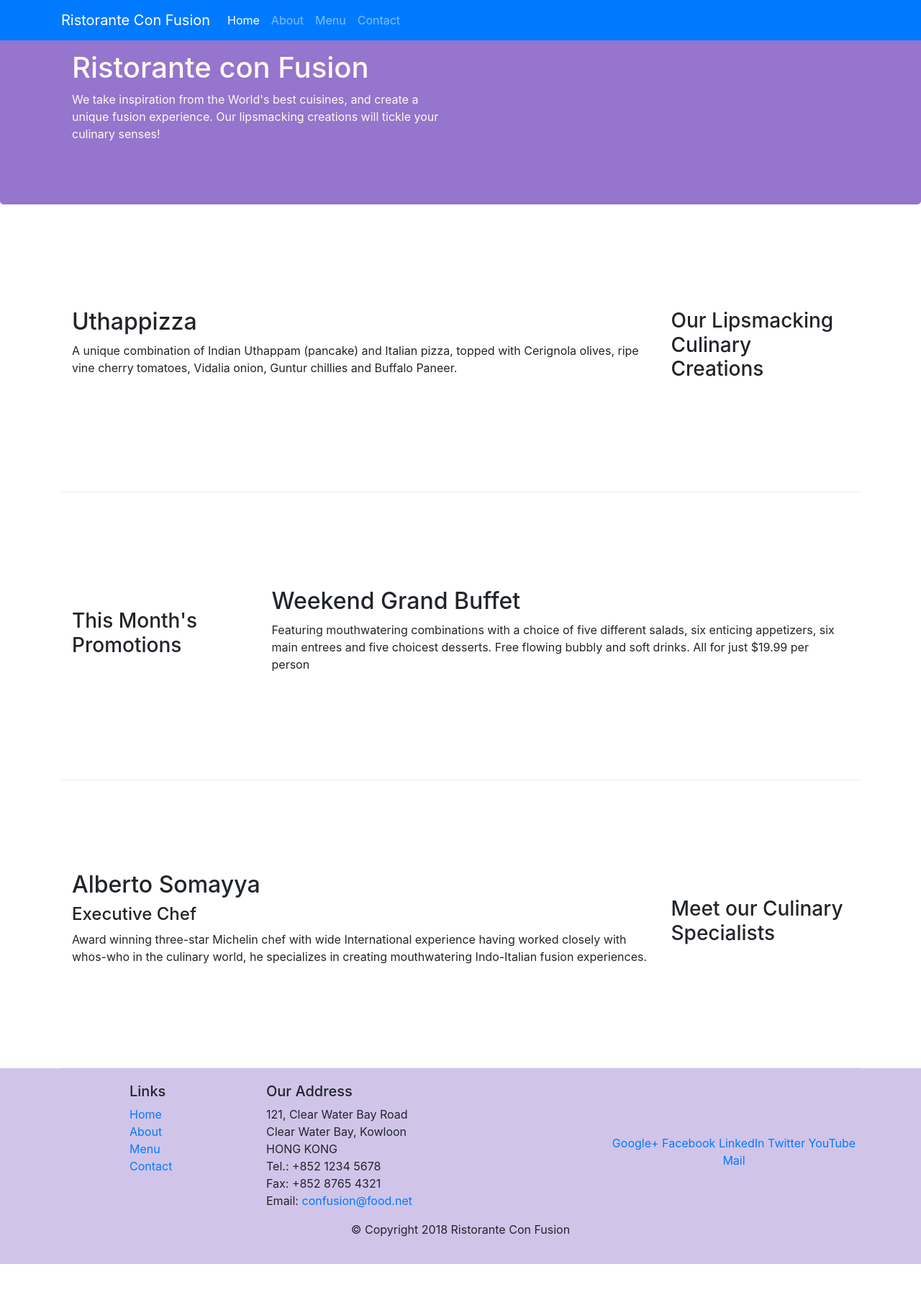
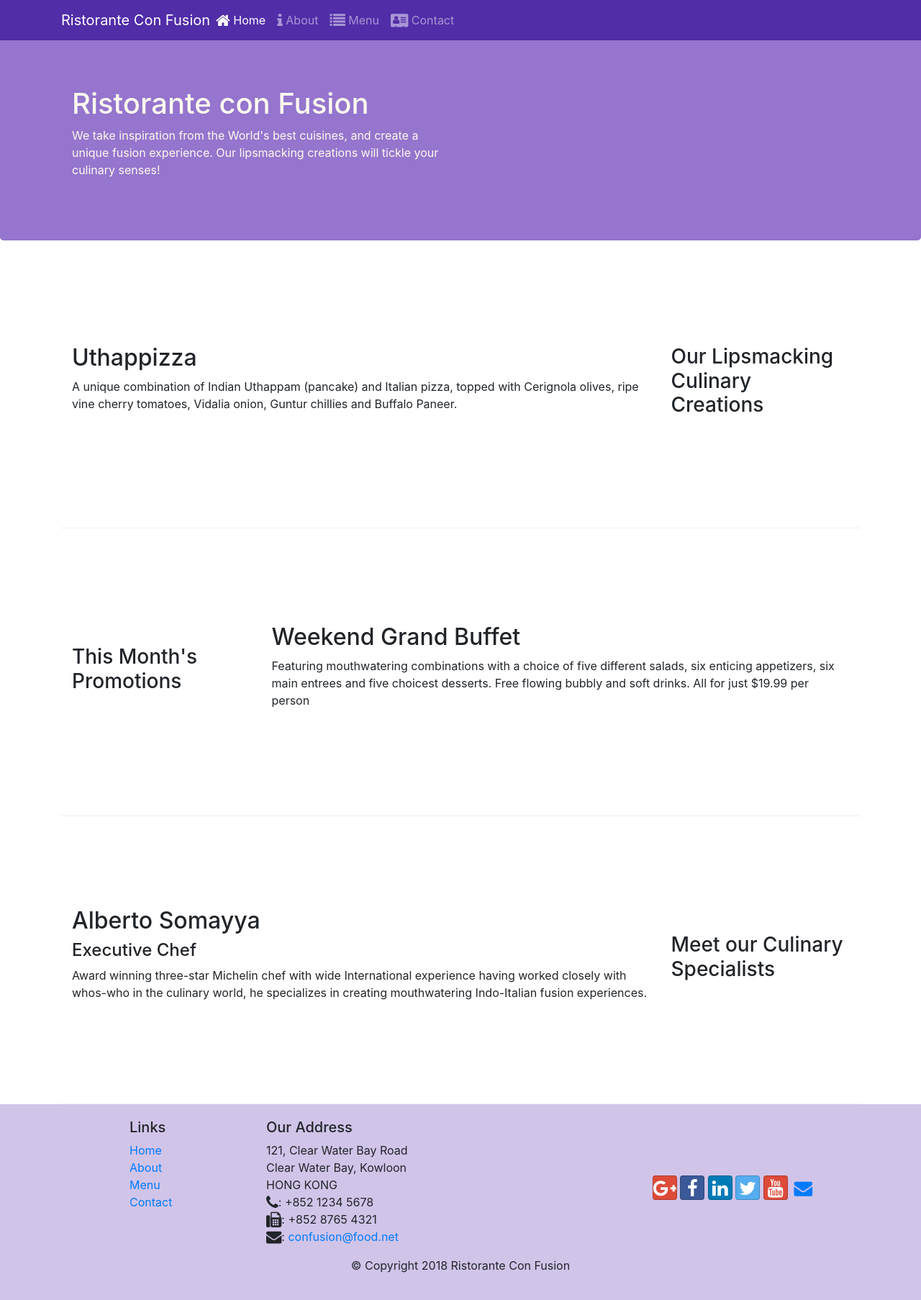
Before and after one commit to kingshine08/grid-system-test, a website: page index.html in a window 1280 px wide. Shown: the whole page at 72% size. Before the commit the page ends 1756 px from the top, so only its background shows below. Drawn offline with nearby package versions, Linux system fonts and the light colour scheme.

Commit message:
week2 section1

```diff
--- a/css/style.css
+++ b/css/style.css
@@ -28,3 +28,12 @@
   margin: 0px;
   color: #0f0f0f;
 }
+
+body {
+  padding: 50px 0px 0px 0px;
+  z-index: 0;
+}
+
+.navbar-dark {
+  background-color: #512DA8;
+}
--- a/index.html
+++ b/index.html
@@ -9,25 +9,32 @@
 
     <!-- Bootstrap CSS -->
     <link rel="stylesheet" href="node_modules/bootstrap/dist/css/bootstrap.min.css">
+    <link rel="stylesheet" href="node_modules/font-awesome/css/font-awesome.min.css">
+    <link rel="stylesheet" href="node_modules/bootstrap-social/bootstrap-social.css">
+    <!-- Personalized CSS -->
     <link rel="stylesheet" href="css/style.css">
     <title>Ristorante Con Fusion</title>
 </head>
 
 <body>
-    <nav class="navbar navbar-dark navbar-expand-sm bg-primary fixed-top">
-      <div class="container">
-        <button class="navbar-toggler" >
+  <!-- Navigation Bar -->
+  <nav class="navbar navbar-dark navbar-expand-sm fixed-top">
+    <div class="container">
+      <button class="navbar-toggler" type="button" data-toggle="collapse" data-target="#Navbar">
+        <span class="navbar-toggler-icon"></span>
+      </button>
+      <a class="navbar-brand mr-auto" href="#">Ristorante Con Fusion</a>
+      <div class="collapse navbar-collapse" id="Navbar">
+        <ul class="navbar-nav mr-auto">
+          <li class="nav-item active"><a class="nav-link" href="#"><span class="fa fa-home fa-lg"></span> Home</a></li>
+          <li class="nav-item"><a class="nav-link" href="aboutus.html"><span class="fa fa-info fa-lg"></span> About</a></li>
+          <li class="nav-item"><a class="nav-link" href="#"><span class="fa fa-list fa-lg"></span> Menu</a></li>
+          <li class="nav-item"><a class="nav-link" href="#"><span class="fa fa-address-card fa-lg"></span> Contact</a></li>
+        </ul>
+      <div>
+    </div>
+  </nav>
 
-        </button>
-        <a class="navbar-brand" href="#">Ristorante Con Fusion</a>
-          <ul class="navbar-nav mr-auto">
-            <li class="nav-item active"><a class="nav-link" href="#">Home</a></li>
-            <li class="nav-item"><a class="nav-link" href="aboutus.html">About</a></li>
-            <li class="nav-item"><a class="nav-link" href="#">Menu</a></li>
-            <li class="nav-item"><a class="nav-link" href="#">Contact</a></li>
-          </ul>
-      </div>
-    </nav>
     <header class="jumbotron">
         <div class="container">
             <div class="row row-header">
@@ -82,7 +89,7 @@
                     <h5>Links</h5>
                     <ul class="list-unstyled">
                         <li><a href="#">Home</a></li>
-                        <li><a href="#">About</a></li>
+                        <li><a href="aboutus.html">About</a></li>
                         <li><a href="#">Menu</a></li>
                         <li><a href="#">Contact</a></li>
                     </ul>
@@ -93,19 +100,19 @@
 		              121, Clear Water Bay Road<br>
 		              Clear Water Bay, Kowloon<br>
 		              HONG KONG<br>
-		              Tel.: +852 1234 5678<br>
-		              Fax: +852 8765 4321<br>
-		              Email: <a href="mailto:confusion@food.net">confusion@food.net</a>
+		              <i class="fa fa-phone fa-lg"></i>: +852 1234 5678<br>
+		              <i class="fa fa-fax fa-lg"></i>: +852 8765 4321<br>
+		              <i class="fa fa-envelope fa-lg"></i>: <a href="mailto:confusion@food.net">confusion@food.net</a>
 		           </address>
                 </div>
                 <div class="col-12 col-sm-4 align-self-center">
                     <div class="text-center">
-                        <a href="http://google.com/+">Google+</a>
-                        <a href="http://www.facebook.com/profile.php?id=">Facebook</a>
-                        <a href="http://www.linkedin.com/in/">LinkedIn</a>
-                        <a href="http://twitter.com/">Twitter</a>
-                        <a href="http://youtube.com/">YouTube</a>
-                        <a href="mailto:">Mail</a>
+                        <a class="btn btn-social-icon btn-google" href="http://google.com/+"><i class="fa fa-google-plus fa-lg"></i></a>
+                        <a class="btn btn-social-icon btn-facebook" href="http://www.facebook.com/profile.php?id="><i class="fa fa-facebook fa-lg"></i></a>
+                        <a class="btn btn-social-icon btn-linkedin" href="http://www.linkedin.com/in/"><i class="fa fa-linkedin fa-lg"></i></a>
+                        <a class="btn btn-social-icon btn-twitter" href="http://twitter.com/"><i class="fa fa-twitter fa-lg"></i></a>
+                        <a class="btn btn-social-icon btn-google" href="http://youtube.com/"><i class="fa fa-youtube fa-lg"></i></a>
+                        <a class="btn btn-social-icon" href="mailto:"><i class="fa fa-envelope fa-lg"></i></a>
                     </div>
                 </div>
            </div>
--- a/package.json
+++ b/package.json
@@ -15,6 +15,7 @@
   },
   "dependencies": {
     "bootstrap": "^4.0.0",
+    "font-awesome": "^4.7.0",
     "jquery": "^3.3.1",
     "popper.js": "^1.12.9"
   }
```
Also changed, not shown: aboutus.html (+31 -7 lines), 1 other file.
